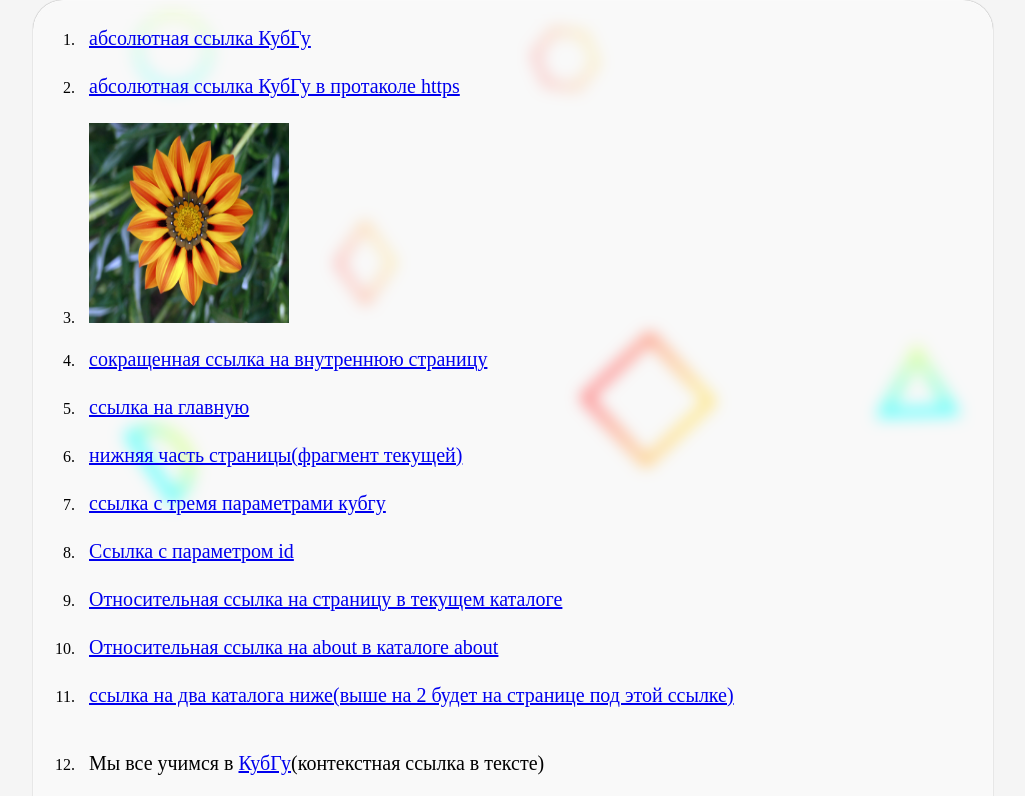
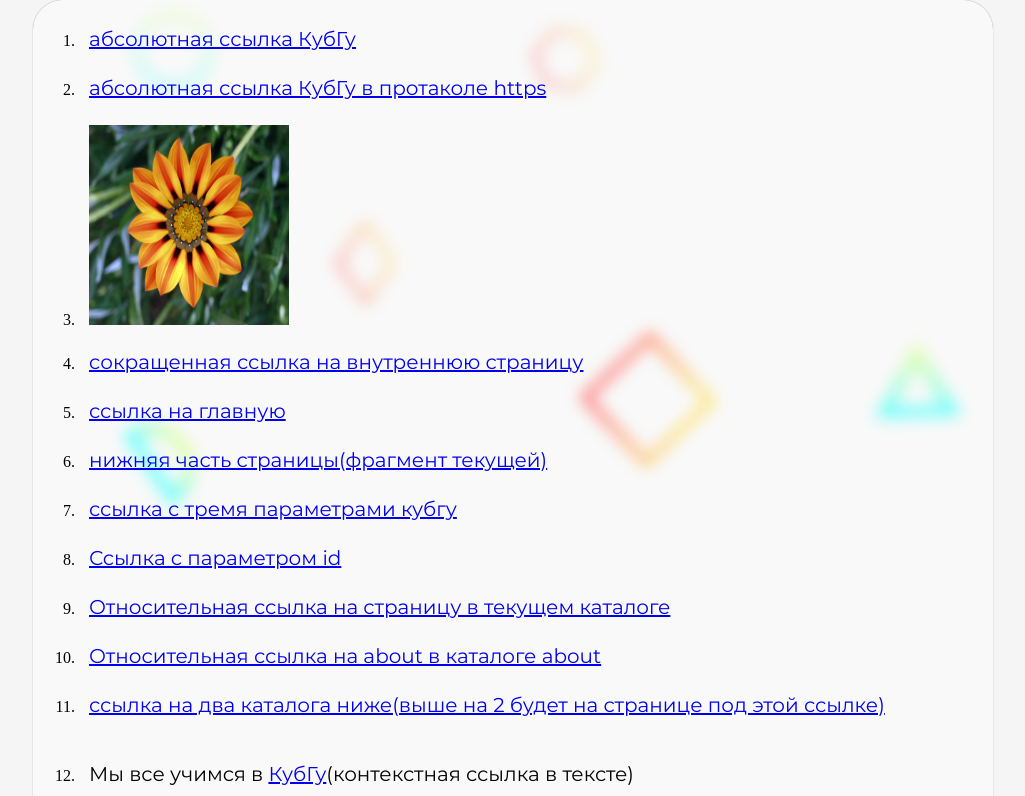
Before and after one commit to Romiono/3-task, a plain HTML site: page index.html in a window 1280 px wide. Shown: the part 80-876 px from the top of the page, without its empty margins (127-1152 px from the left). Drawn offline with Linux system fonts and the light colour scheme.

Commit message:
шрифты

```diff
--- a/style.css
+++ b/style.css
@@ -197,6 +197,20 @@ h1, h2, h3, h4, h5, h6 {
     font-family: "Bebas Neue";
 }
 
+@font-face {
+    font-family: "Bebas Neue";
+    font-style: normal;
+    font-weight: bold;
+    src: url("./fonts/BebasNeue-Bold.ttf");
+}
+
+@font-face {
+    font-family: "Montserrat";
+    font-style: normal;
+    font-weight: 400;
+    src: url("./fonts/Montserrat-Regular.ttf");
+}
+
 @media all and (min-width: 900px) {
     header {
         flex-direction: row;
```
Also changed, not shown: fonts/BebasNeue-Bold.ttf (added), fonts/Montserrat-Regular.ttf (added).
